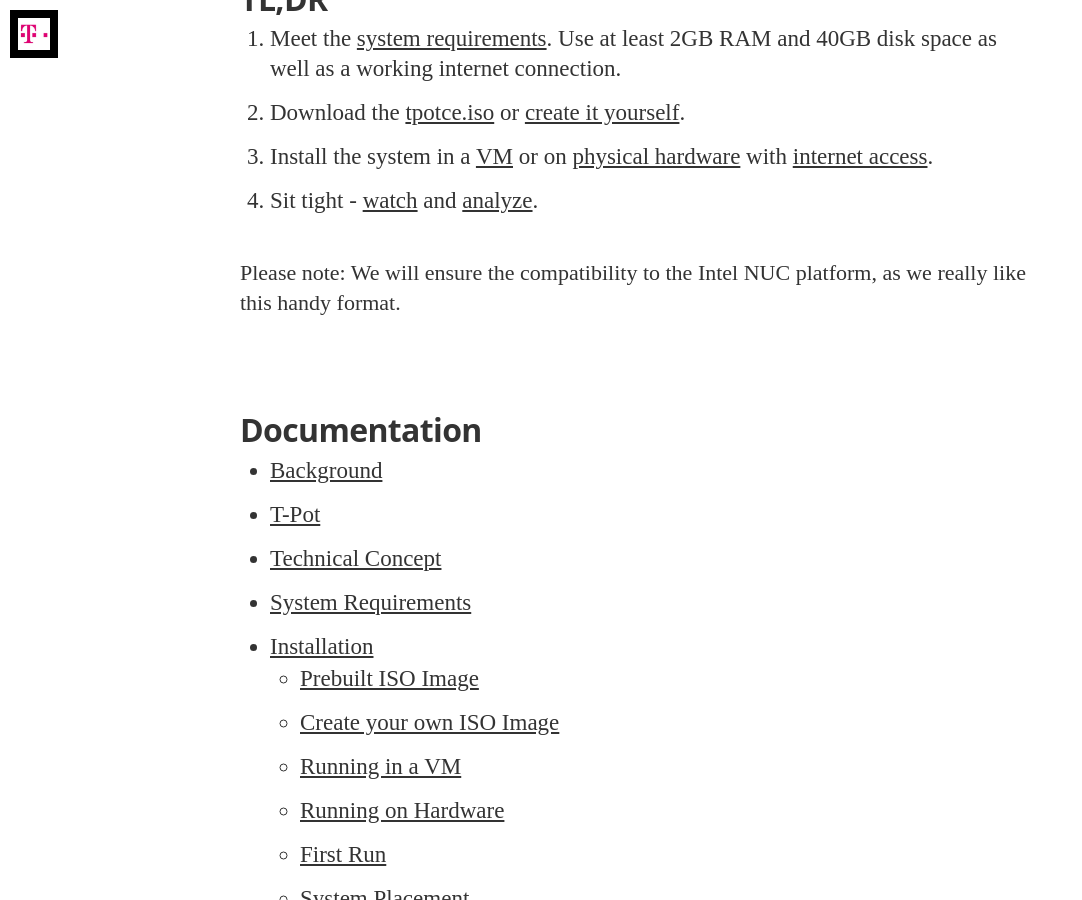
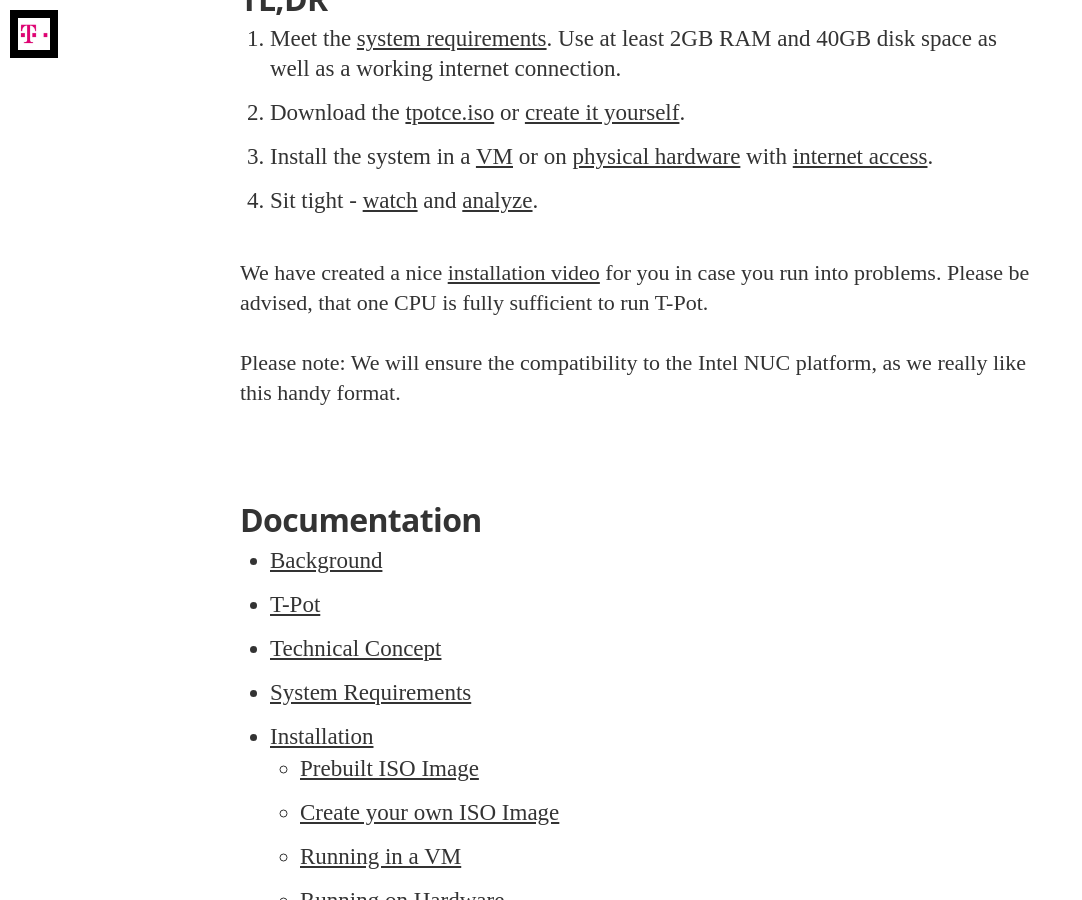
Before and after one commit to dtag-dev-sec/dtag-dev-sec.github.io, a Jekyll site: the page built from _posts/2015-03-01-concept.markdown, in a window 1280 px wide and 900 px high, scrolled down 1203 px. Shown: the whole window, without its empty margins (0-1082 px from the left). Built offline with Jekyll 4.4.1, drawn with Linux system fonts in a browser that asks for light colours; nearby versions of some CDN libraries; some web fonts are replaced; Markdown is read by kramdown in place of the engine named in the settings.

Commit message:
Update 2015-03-01-concept.markdown

```diff
--- a/_posts/2015-03-01-concept.markdown
+++ b/_posts/2015-03-01-concept.markdown
@@ -15,6 +15,9 @@
 2. Download the [tpotce.iso](http://community-honeypot.de/tpotce.iso) or [create it yourself](#createiso).
 2. Install the system in a [VM](#vm) or on [physical hardware](#hw) with [internet access](#placement).
 3. Sit tight - [watch](http://sicherheitstacho.eu/?peers=communityPeers) and [analyze](#kibana).
+
+We have created a nice [installation video](https://youtu.be/0MUfRGdoVkM) for you in case you run into problems. Please
+be advised, that one CPU is fully sufficient to run T-Pot.
 
 Please note: We will ensure the compatibility to the Intel NUC platform, as we really like this handy format.
 
```
